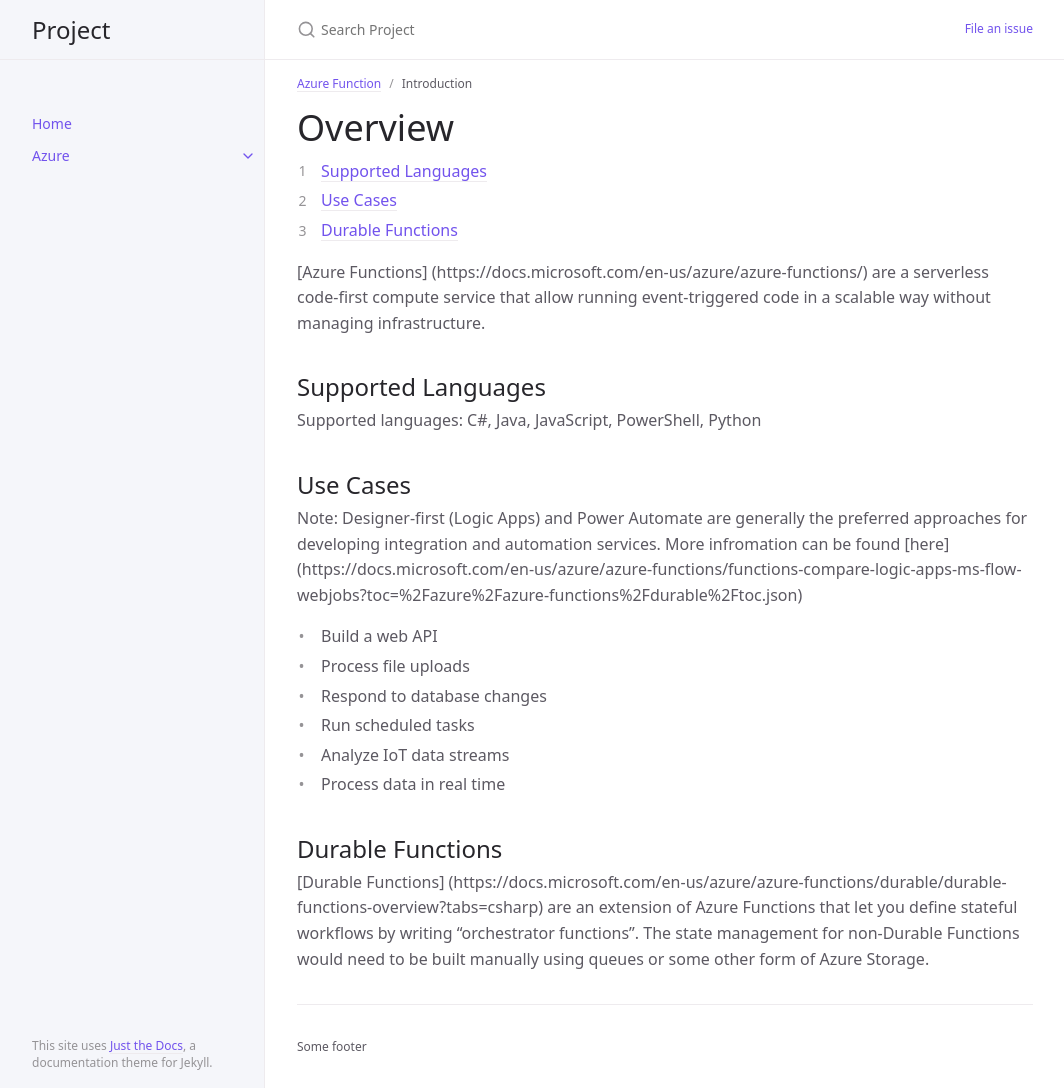
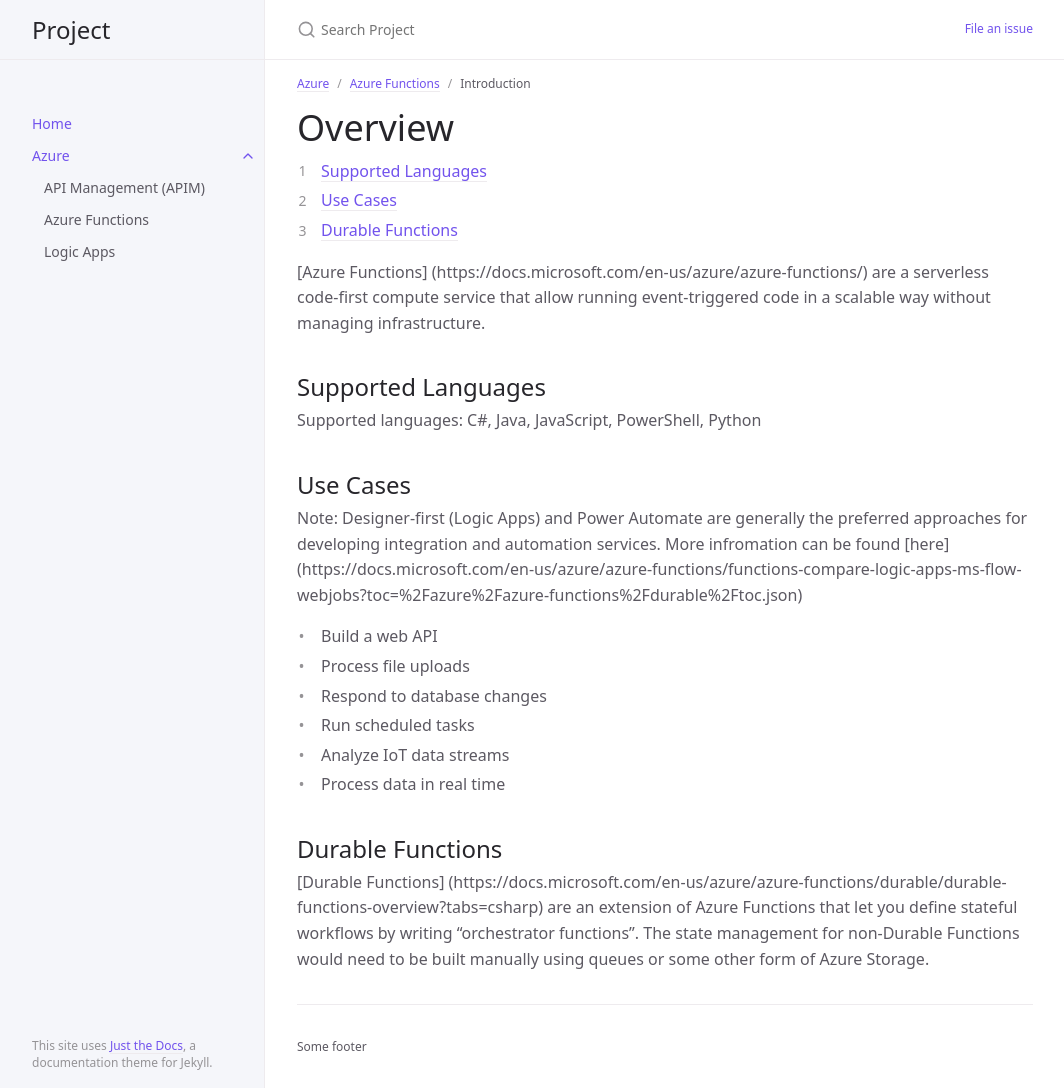
Before and after one commit to bwagner77/docs-test, a Jekyll site: the page built from azure/functions/introduction.md, in a window 1280 px wide and 1088 px high. Shown: the whole window, without its empty margins (107-1171 px from the left). Built offline with Jekyll 4.4.1, drawn with Linux system fonts in a browser that asks for light colours.

Commit message:
Content updated.

```diff
--- a/azure/functions/index.md
+++ b/azure/functions/index.md
@@ -1,6 +1,6 @@
 ---
 layout: default
-title: Azure Function
+title: Azure Functions
 parent: Azure
 nav_order: 1
 ---
--- a/azure/functions/introduction.md
+++ b/azure/functions/introduction.md
@@ -1,7 +1,8 @@
 ---
 layout: default
 title: Introduction
-parent: Azure Function
+parent: Azure Functions
+grand_parent: Azure
 nav_order: 1
 ---
 
```
